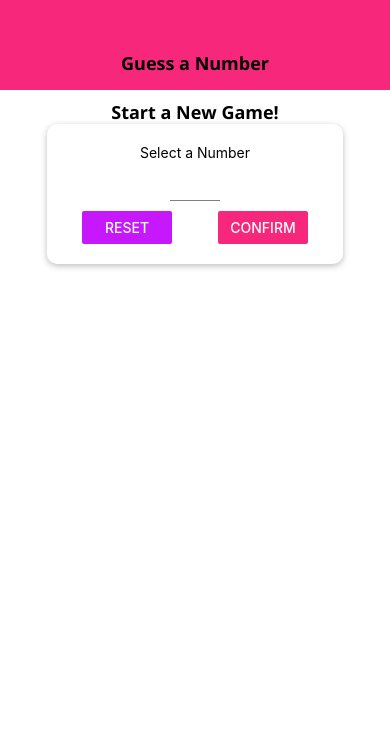
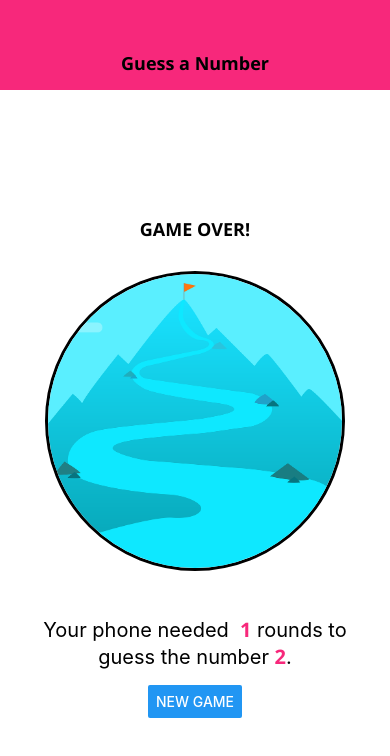
Before and after one commit to dbmarch/rn-guess-a-number, a React Native app: screen / in a window 390 px wide. Shown: the top 756 px of the page. Built offline with nearby package versions, Linux system fonts and the light colour scheme.

Commit message:
format the text on the results

```diff
--- a/App.js
+++ b/App.js
@@ -46,7 +46,7 @@ export default function App() {
 
   let content = <StartGameScreen  onStartGame = {startGameHandler}/>
 
-  //  content = <GameOverScreen roundsNumber = {1} userNumber = {2} onRestart = {configureNewGameHandler}/>
+   content = <GameOverScreen roundsNumber = {1} userNumber = {2} onRestart = {configureNewGameHandler}/>
 
   if (userNumber && guessRounds <= 0) {
     content = <GameScreen userChoice= {userNumber} onGameOver={gameOverHandler}/>
--- a/screens/GameOverScreen.js
+++ b/screens/GameOverScreen.js
@@ -17,8 +17,8 @@ const GameOverScreen = ({roundsNumber, userNumber, onRestart}) => {
             resizeMode = 'cover'
             />
          </View>
-         <View>
-            <BodyText style = {styles.text}>Your phone needed {' '}
+         <View style={styles.resultsContainer}>
+            <BodyText style = {styles.resultText}>Your phone needed {' '}
                <Text style={styles.highlight}>
                   {roundsNumber}
                </Text> rounds to guess the number{' '}
@@ -49,6 +49,14 @@ const styles = StyleSheet.create({
       overflow: 'hidden',
       marginVertical: 30
    },
+   resultsContainer: {
+      marginHorizontal: 30,
+      marginVertical: 15
+   },
+   resultText: {
+      textAlign: 'center',
+      fontSize: 20
+   },
    image: {
       width: '100%',
       height: '100%',
```
